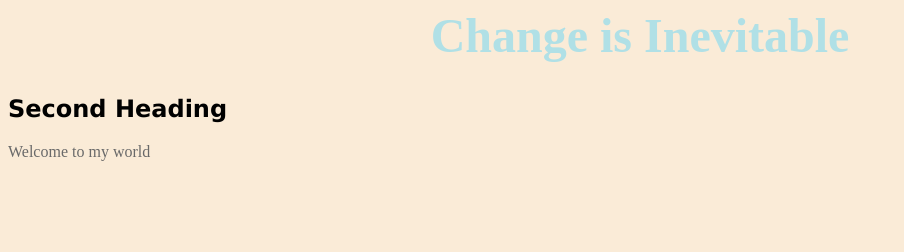
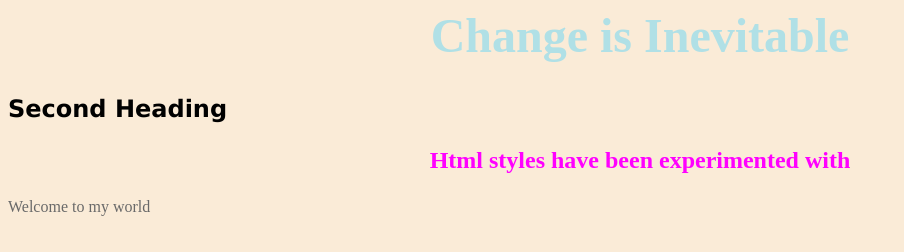
Before and after one commit to seventeenbk/speedbk, a plain HTML site: page index.html in a window 1280 px wide. Shown: the whole page, without its empty margins (0-904 px from the left). Drawn offline with Linux system fonts and the light colour scheme.

Commit message:
Update index.html

```diff
--- a/index.html
+++ b/index.html
@@ -7,6 +7,7 @@ The first one
 <body style="background-color:antiquewhite;">
 <h1 style="text-align:center; color:powderblue; font-size:300%"> Change is Inevitable </h1>
 <h2 style="font-family:verdana;">Second Heading</h2>
+<h3 style="text-align:center; font-size:150%; color:fuchsia;">Html styles have been experimented with </h3>
 <p style="color:dimgrey;"> Welcome to my world </p>
 </body>
 </html>
```
